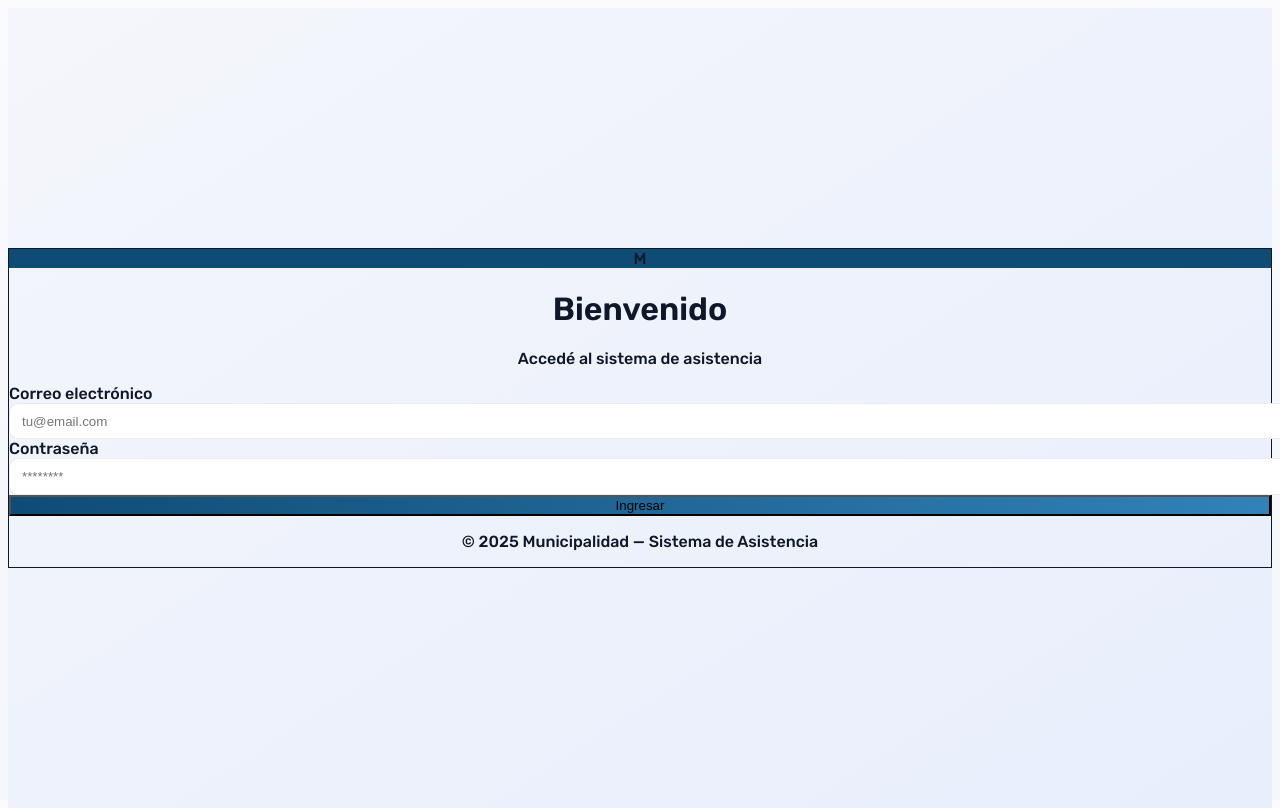
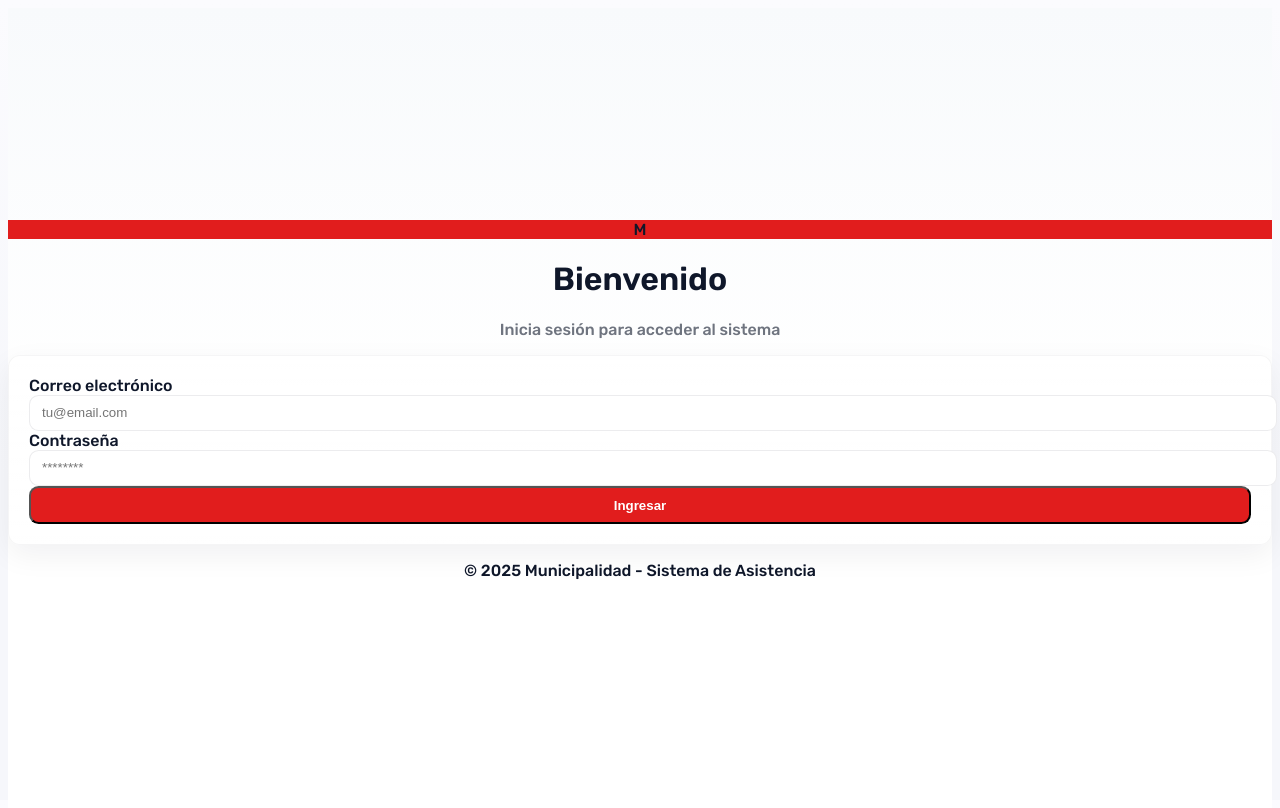
Before and after one commit to AngelChaile/control-asistencias, a React (Vite) app: page /login in a window 1280 px wide. Built offline with nearby package versions, Linux system fonts and the light colour scheme; no server answers.

Commit message:
login en rojo

```diff
--- a/src/pages/Auth/Login.jsx
+++ b/src/pages/Auth/Login.jsx
@@ -1,96 +1,94 @@
+// src/pages/Auth/Login.jsx
 import { useState } from "react";
 import { useNavigate } from "react-router-dom";
 import { auth, signInWithEmailAndPassword } from "../../firebase";
+import Swal from "sweetalert2";
 import { getUserDoc } from "../../utils/auth";
-import Swal from "sweetalert2";
 
 export default function Login() {
   const [email, setEmail] = useState("");
   const [password, setPassword] = useState("");
   const [loading, setLoading] = useState(false);
+
   const navigate = useNavigate();
 
   const handleLogin = async (e) => {
     e.preventDefault();
     setLoading(true);
+
     try {
       const userCred = await signInWithEmailAndPassword(auth, email, password);
       const uid = userCred.user.uid;
+
+      // 🔹 Obtener datos del usuario
       const userDoc = await getUserDoc(uid);
+      if (!userDoc) throw new Error("No se pudo cargar la información del usuario.");
 
-      if (!userDoc) throw new Error("No se pudo cargar la información del usuario.");
-      localStorage.setItem("userData", JSON.stringify(userDoc));
+      // 🔹 Redirigir según rol
+      Swal.fire({
+        icon: "success",
+        title: "¡Bienvenido!",
+        text: `Hola ${userDoc.nombre} ${userDoc.apellido}`,
+        timer: 1500,
+        showConfirmButton: false,
+      });
 
-      if (userDoc.rol === "rrhh") navigate("/rrhh", { replace: true });
-      else if (userDoc.rol === "admin") navigate("/admin", { replace: true });
-      else navigate("/scan", { replace: true });
+      if (userDoc.rol === "rrhh") {
+        navigate("/rrhh", { replace: true });
+      } else if (userDoc.rol === "admin") {
+        navigate("/admin", { replace: true });
+      } else {
+        navigate("/scan", { replace: true });
+      }
 
     } catch (error) {
       console.error("Error en login:", error);
+
       let mensaje = "Error al iniciar sesión.";
       if (error.code === "auth/invalid-email") mensaje = "El formato del correo no es válido.";
       else if (error.code === "auth/user-not-found") mensaje = "No existe una cuenta con ese correo.";
       else if (error.code === "auth/wrong-password") mensaje = "Contraseña incorrecta.";
       else if (error.code === "auth/too-many-requests") mensaje = "Demasiados intentos. Espera unos minutos e inténtalo nuevamente.";
       else if (error.message) mensaje = error.message;
-      Swal.fire({ icon: "error", title: "Ups...", text: mensaje });
+
+      Swal.fire({
+        icon: "error",
+        title: "Ups...",
+        text: mensaje,
+      });
     } finally {
       setLoading(false);
     }
   };
 
   return (
-    <div className="min-h-screen flex items-center justify-center bg-gradient-to-br from-[#f4f6fb] via-white to-[#e8eefc]">
-      <div className="w-full max-w-sm p-8 bg-white rounded-2xl shadow-2xl border border-gray-100">
+    <div className="min-h-screen flex items-center justify-center" style={{ background: 'linear-gradient(180deg,#f8fafc 0%, #ffffff 50%)' }}>
+      <div className="w-full max-w-md">
         <div className="text-center mb-6">
-          <div className="mx-auto w-16 h-16 rounded-xl bg-[#0f4c75] text-white flex items-center justify-center text-2xl font-bold shadow-md">
-            M
-          </div>
-          <h1 className="text-2xl font-semibold mt-4 text-[#0f172a]">Bienvenido</h1>
-          <p className="text-gray-500 text-sm mt-1">Accedé al sistema de asistencia</p>
+          <div className="mx-auto w-16 h-16 rounded-lg bg-municipio-500 text-white flex items-center justify-center text-2xl font-bold">M</div>
+          <h1 className="text-2xl font-semibold mt-3">Bienvenido</h1>
+          <p className="muted">Inicia sesión para acceder al sistema</p>
         </div>
 
-        <form onSubmit={handleLogin} className="space-y-5">
-          <div>
-            <label className="block text-sm font-medium mb-1 text-gray-700">Correo electrónico</label>
-            <input
-              type="email"
-              value={email}
-              onChange={(e) => setEmail(e.target.value)}
-              className="input-base w-full focus:ring-2 focus:ring-[#0f4c75]"
-              placeholder="tu@email.com"
-              required
-            />
+        <form onSubmit={handleLogin} className="card">
+          <div className="mb-4">
+            <label className="block text-sm font-medium mb-1">Correo electrónico</label>
+            <input type="email" value={email} onChange={(e) => setEmail(e.target.value)} className="input-base w-full" placeholder="tu@email.com" required />
           </div>
 
-          <div>
-            <label className="block text-sm font-medium mb-1 text-gray-700">Contraseña</label>
-            <input
-              type="password"
-              value={password}
-              onChange={(e) => setPassword(e.target.value)}
-              className="input-base w-full focus:ring-2 focus:ring-[#0f4c75]"
-              placeholder="********"
-              required
-            />
+          <div className="mb-6">
+            <label className="block text-sm font-medium mb-1">Contraseña</label>
+            <input type="password" value={password} onChange={(e) => setPassword(e.target.value)} className="input-base w-full" placeholder="********" required />
           </div>
 
-          <button
-            type="submit"
-            disabled={loading}
-            className={`w-full py-2.5 rounded-lg text-white font-semibold transition-all duration-200 ${
-              loading
-                ? "bg-[#0f4c75]/70 cursor-not-allowed"
-                : "bg-gradient-to-r from-[#0f4c75] to-[#3282b8] hover:scale-[1.03] shadow-md"
-            }`}
-          >
-            {loading ? "Ingresando..." : "Ingresar"}
+          <button type="submit" disabled={loading} className={`w-full btn-primary ${loading ? 'opacity-60 cursor-not-allowed' : ''}`}>
+            {loading ? 'Ingresando...' : 'Ingresar'}
           </button>
         </form>
 
-        <p className="text-center text-xs text-gray-400 mt-8">
-          © 2025 Municipalidad — Sistema de Asistencia
-        </p>
+          <p className="text-center text-xs text-gray-400 mt-6">
+            © 2025 Municipalidad - Sistema de Asistencia
+          </p>
       </div>
     </div>
   );
```
